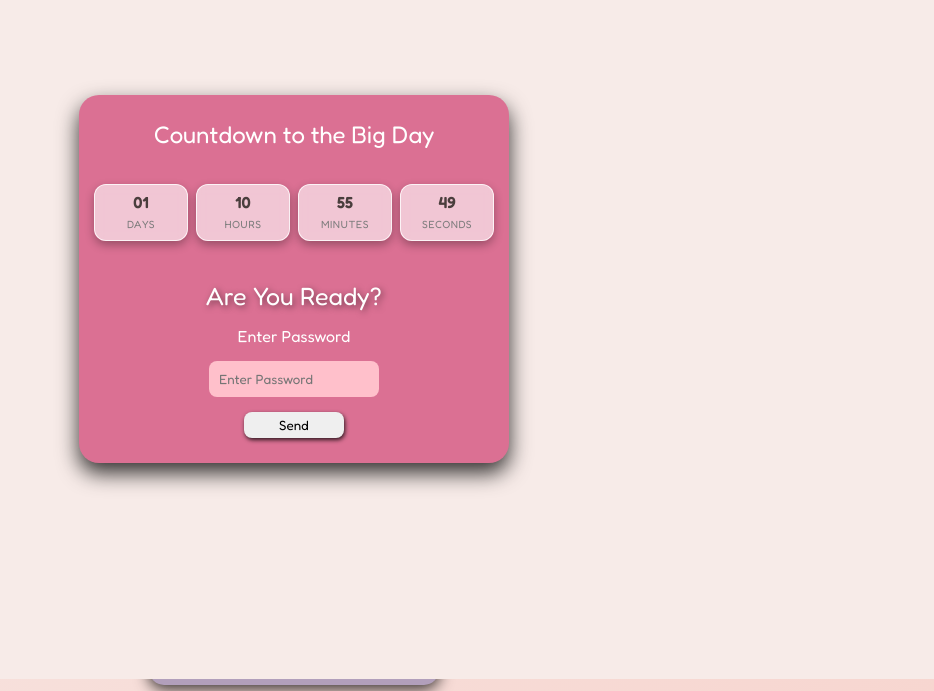
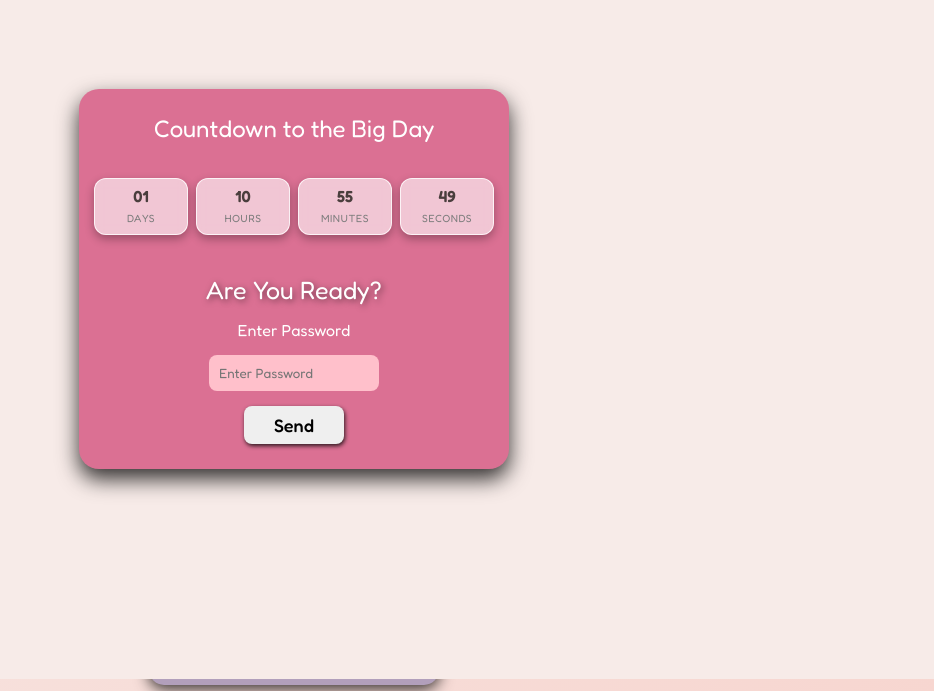
Before and after one commit to abdelrahmanwebdev16-glitch/happy-birthday-merna, a plain HTML site: page index.html in a window 1280 px wide. Shown: the part 121-812 px from the top of the page, without its empty margins (346-1280 px from the left). Drawn offline with nearby package versions, Linux system fonts and the light colour scheme.

Commit message:
Add files via upload

```diff
--- a/style.css
+++ b/style.css
@@ -64,14 +64,16 @@ body{
 }
 .card-passcode button{
     border: none;
-    padding: 5px;
+    padding: 8px;
     width: 100px;
     border-radius: 8px;
     cursor: pointer;
     box-shadow: 1px 2px 4px rgba(0,0,0,0.8);
+    font-size: 18px;
+    font-weight: 500;
 }
 .card-passcode button:active{
-    transform: scale(1.1);
+    transform: scale(0.9);
 }
 .countdown-container{
     display: flex;
```
